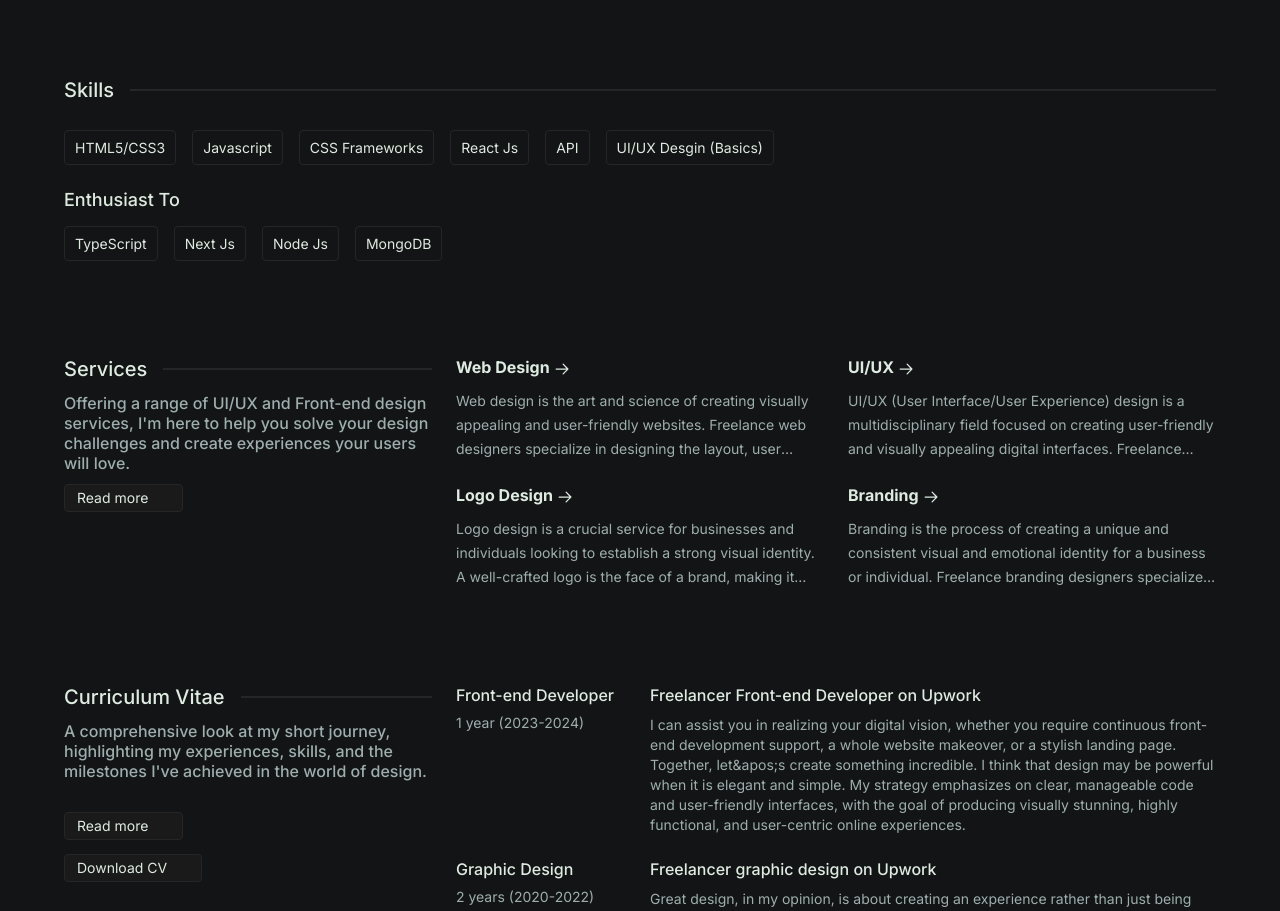
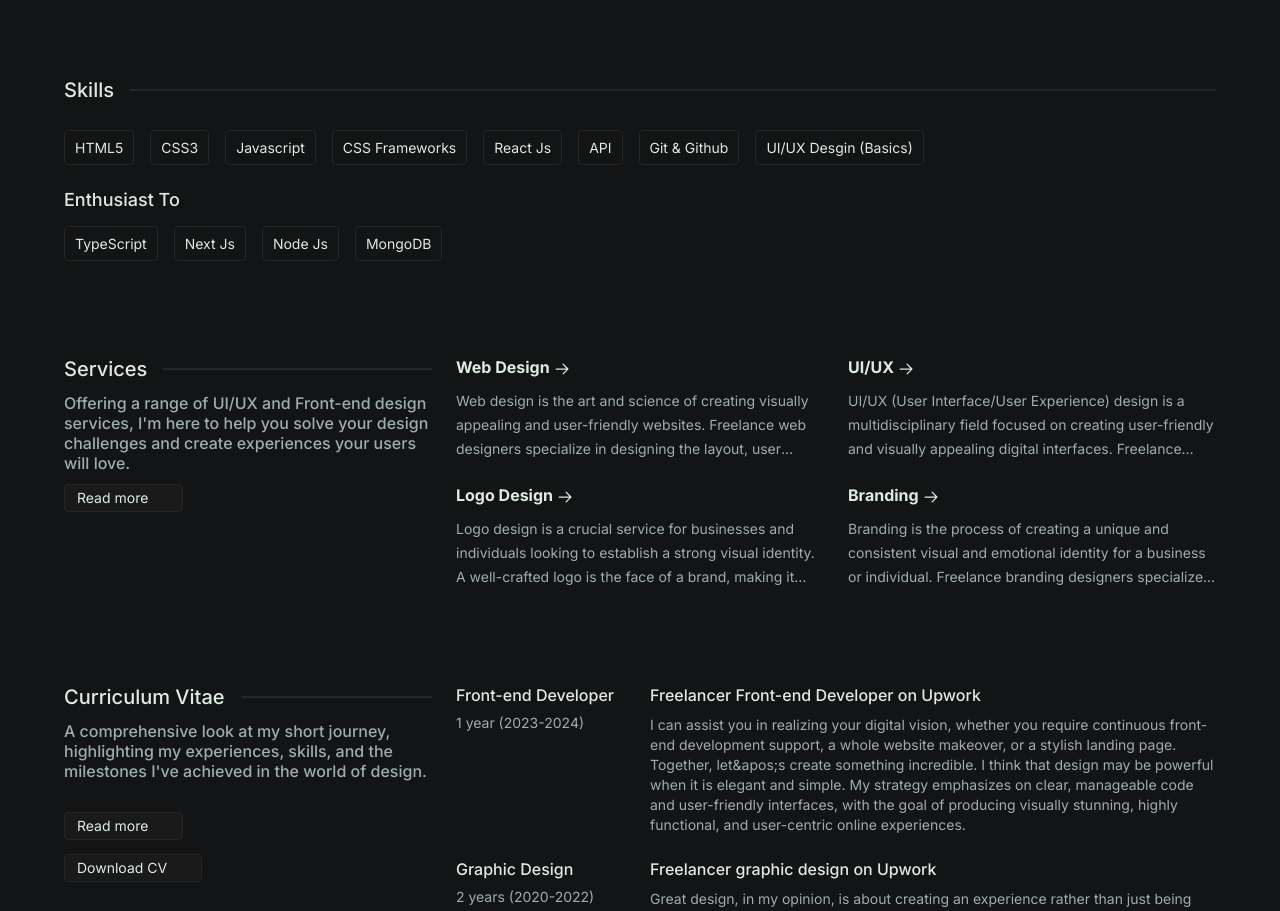
Before and after one commit to AhmedEbr2him/portfolio, a React (Vite) app: page / in a window 1280 px wide. Shown: the part 1280-2191 px from the top of the page. Built offline with nearby package versions, Linux system fonts and the light colour scheme; some icons are missing.

Commit message:
edit skills

```diff
--- a/src/constants/mockData.js
+++ b/src/constants/mockData.js
@@ -128,11 +128,15 @@ const faqData = [
 
 const skillsData = [
   {
-    title: 'HTML5/CSS3',
+    title: 'HTML5',
+  },
+  {
+    title: 'CSS3',
   },
   {
     title: 'Javascript',
   },
+
   {
     title: 'CSS Frameworks',
   },
@@ -141,6 +145,9 @@ const skillsData = [
   },
   {
     title: 'API',
+  },
+  {
+    title: 'Git & Github',
   },
   {
     title: 'UI/UX Desgin (Basics)',
```
